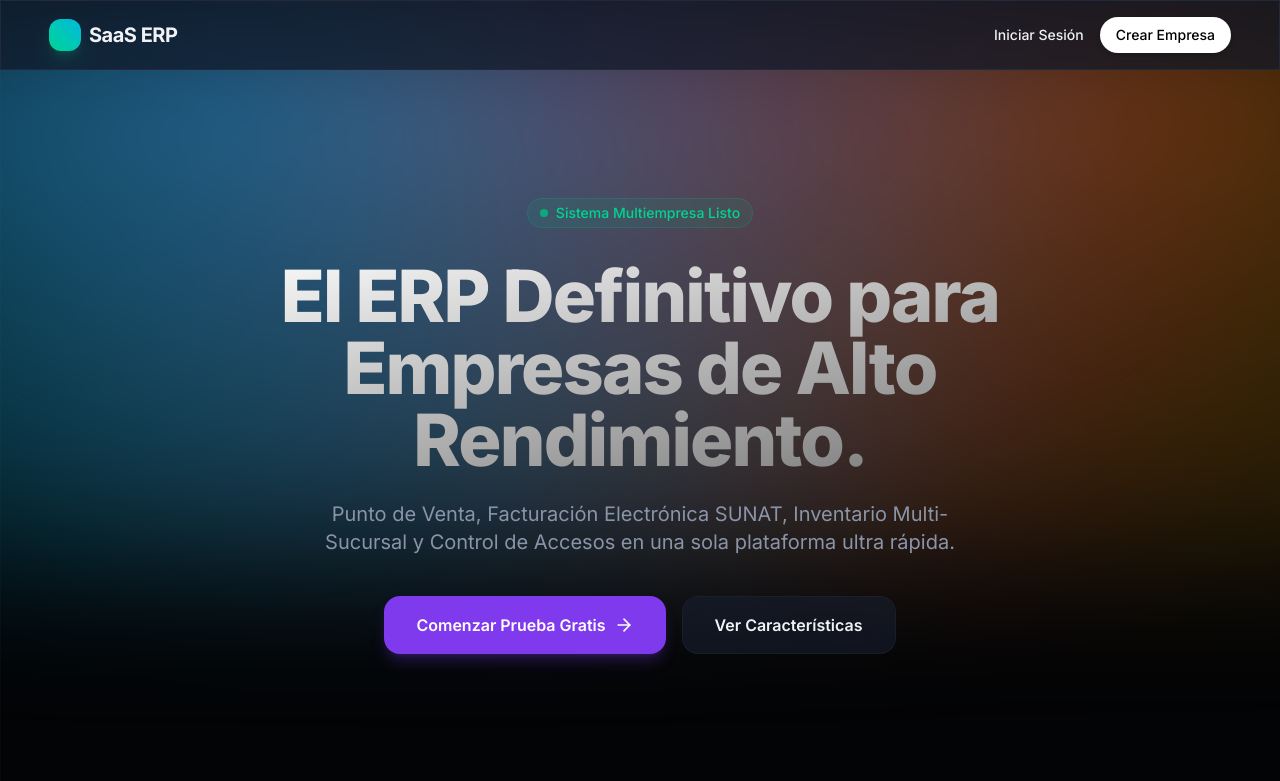
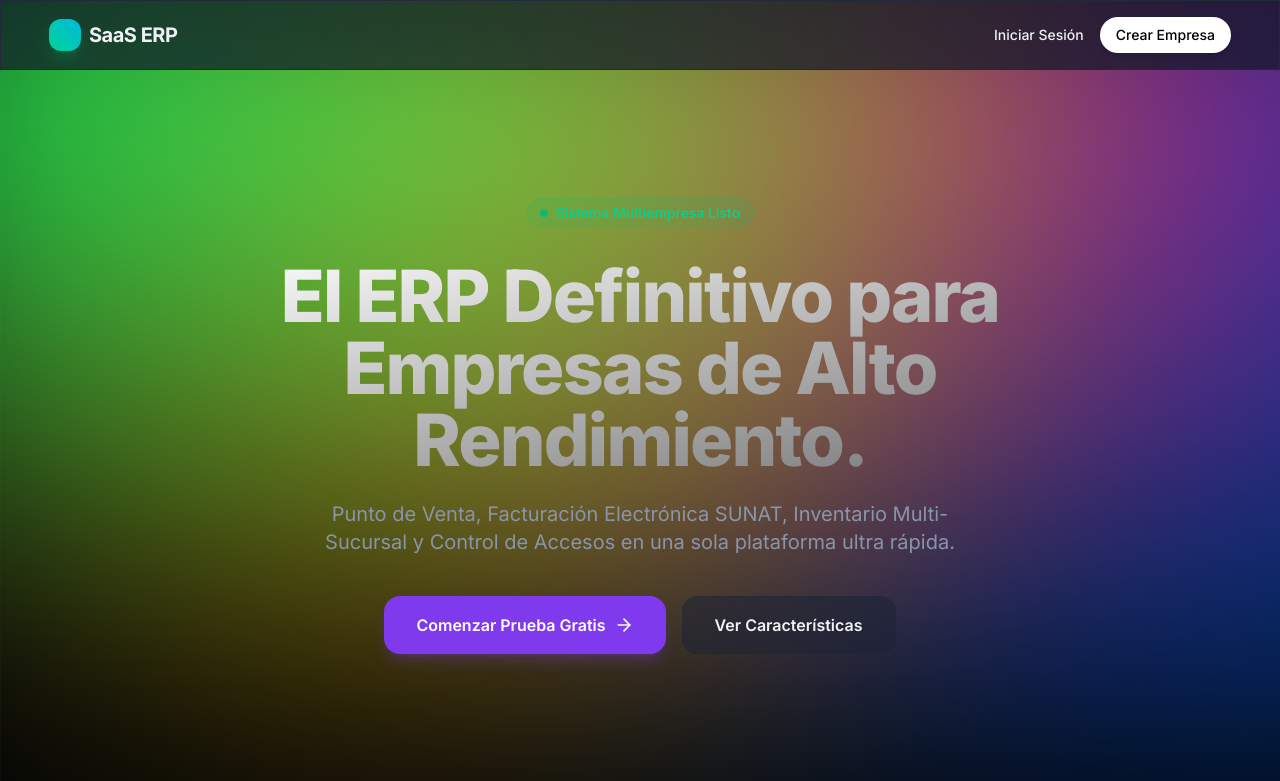
Before and after one commit to teddycam98/saas-erp-peru, a Next.js app: page / in a window 1280 px wide. Shown: the top 781 px of the page. Built offline with nearby package versions, Linux system fonts and the light colour scheme.

Commit message:
Make background lights much more vivid, larger, and match Google One exact colors

```diff
--- a/src/app/globals.css
+++ b/src/app/globals.css
@@ -91,25 +91,25 @@
 
   .google-ai-bg {
     position: fixed;
-    top: 0;
-    left: -20%;
-    width: 140%;
-    height: 70vh;
+    top: -10%;
+    left: -10%;
+    width: 120%;
+    height: 100vh;
     background-image:
-      radial-gradient(circle at 25% 0%, rgba(0, 162, 255, 0.45) 0%, transparent 60%),
-      radial-gradient(circle at 45% -10%, rgba(255, 0, 128, 0.4) 0%, transparent 70%),
-      radial-gradient(circle at 75% 0%, rgba(255, 170, 0, 0.35) 0%, transparent 60%),
-      radial-gradient(circle at 35% 10%, rgba(0, 255, 136, 0.3) 0%, transparent 60%);
+      radial-gradient(ellipse at 15% 20%, rgba(0, 255, 100, 0.75) 0%, transparent 55%),
+      radial-gradient(circle at 35% 25%, rgba(255, 180, 0, 0.8) 0%, transparent 60%),
+      radial-gradient(ellipse at 60% 20%, rgba(255, 0, 100, 0.8) 0%, transparent 60%),
+      radial-gradient(circle at 85% 25%, rgba(0, 100, 255, 0.75) 0%, transparent 65%);
     z-index: -50;
     pointer-events: none;
-    filter: blur(70px);
-    animation: auroraShift 12s ease-in-out infinite alternate;
+    filter: blur(100px);
+    animation: auroraMovement 12s ease-in-out infinite alternate;
   }
 
-  @keyframes auroraShift {
-    0% { transform: translateX(-3%) scale(1); }
-    50% { transform: translateX(2%) scale(1.03); }
-    100% { transform: translateX(-1%) scale(1.05); }
+  @keyframes auroraMovement {
+    0% { transform: translate(-2%, -2%) scale(1); }
+    50% { transform: translate(3%, 3%) scale(1.08); }
+    100% { transform: translate(-1%, 1%) scale(1.15); }
   }
   h1, h2, h3, h4, h5, h6 {
     @apply font-heading tracking-tight;
```
